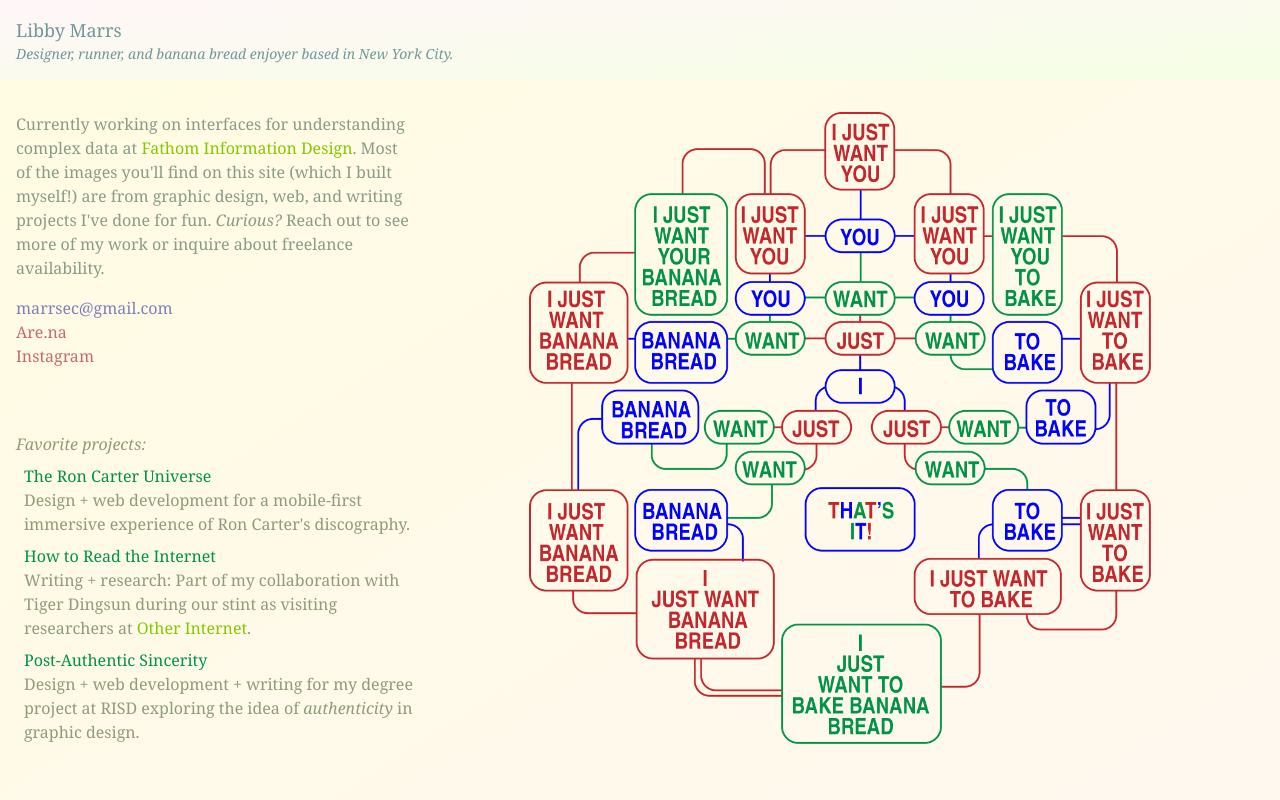
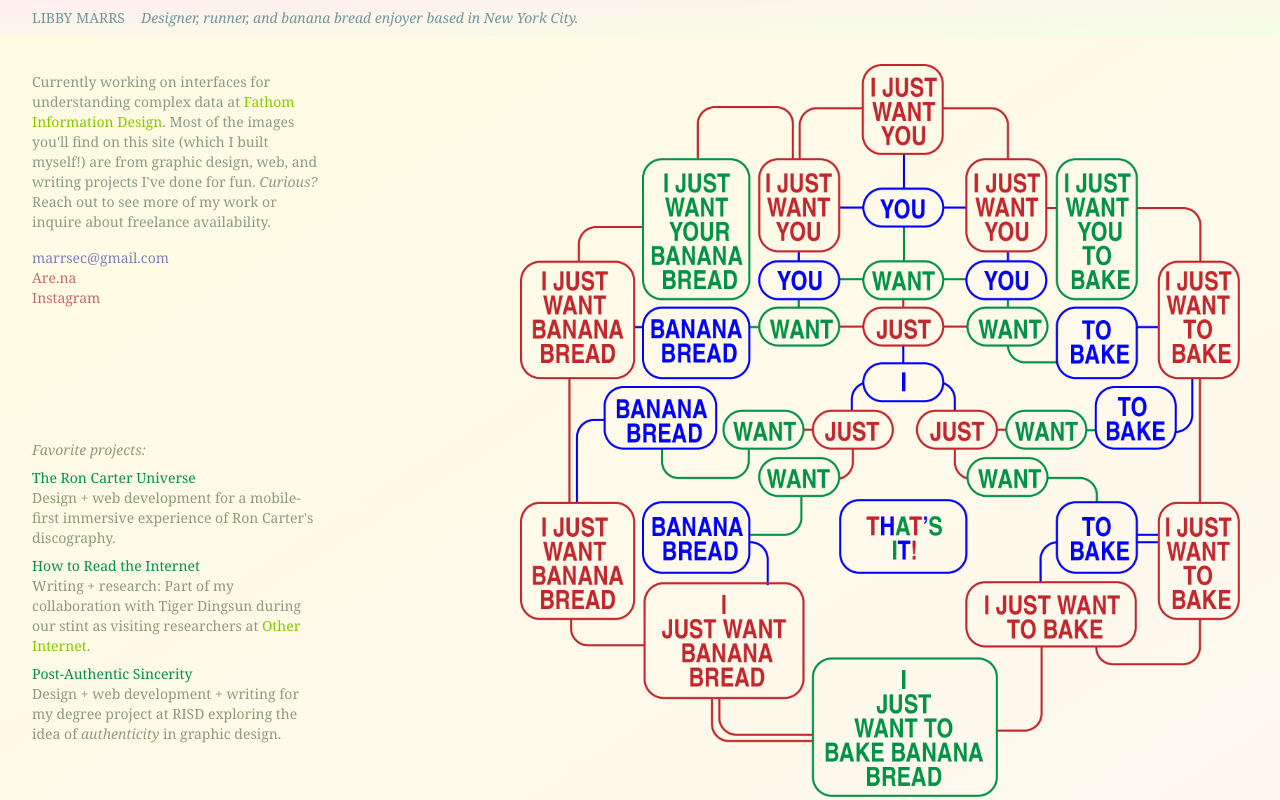
Before and after one commit to emarrs/emarrs.github.io, a SvelteKit app in the folder site-25/: page / in a window 1280 px wide. Built offline with nearby package versions, Linux system fonts and the light colour scheme.

Commit message:
better responsive intro section styling?

```diff
--- a/site-25/src/lib/components/Header.svelte
+++ b/site-25/src/lib/components/Header.svelte
@@ -1,4 +1,4 @@
-<section class="lg:h-20 w-full p-4 fixed top-0 z-100 font-serif text-[#73979b] bg-linear-to-br from-[#fff6f8] to-[#f5ffe4]">
-    <h1 class="text-lg"><a href="#top">Libby Marrs</a> </h1>
+<section class="md:flex gap-4 w-full px-4 md:px-8 py-2 fixed top-0 z-100 font-serif text-[#73979b] bg-linear-to-br from-[#ffefef] to-[#f5ffe4]">
+    <h1 class="text-sm uppercase"><a href="#top">Libby Marrs</a> </h1>
     <h2 class="text-sm italic max-w-2xs sm:max-w-none">Designer, runner, and banana bread enjoyer based in New York City.</h2>
 </section>
--- a/site-25/src/lib/components/Project.svelte
+++ b/site-25/src/lib/components/Project.svelte
@@ -5,7 +5,7 @@
     export let link = "";
 </script>
 
-<section class="h-80 md:h-200 w-full flex bg-transparent overflow-x-scroll overscroll-x-none" id={id}>
+<section class="h-80 md:h-200 w-full pr-4 flex bg-transparent overflow-x-scroll overscroll-x-none" id={id}>
     {#if title}
     <div class="hidden md:block w-60 bg-amber-50 grow-0 shrink-0 h-max sticky left-0 font-serif text-amber-600 p-4 ">
         <h1 class="uppercase text-sm leading-4 mb-2 font-light"> {title} </h1>
--- a/site-25/src/routes/+page.svelte
+++ b/site-25/src/routes/+page.svelte
@@ -10,10 +10,10 @@
     <Header />
 
     <section class="flex h-full">
-        <section class="w-full space-y-4 p-4 overflow-y-scroll scroll-smooth">
+        <section class="w-full space-y-4 p-4 pr-0 pt-8 overflow-y-scroll scroll-smooth">
 
-            <section class="pt-24 flex flex-col-reverse lg:items-start lg:justify-between lg:flex-row xl:h-full mb-20">
-                <div id="top" class="font-serif max-w-100 flex flex-col gap-10 xl:h-full xl:justify-between pb-10 ">
+            <section class="gap-8 flex flex-col-reverse items-center lg:flex-row lg:items-start lg:justify-between lg:h-full lg:max-h-200 mb-20">
+                <div id="top" class="py-10 pr-4 lg:px-4 pb-10 font-serif min-w-60 max-w-120 lg:max-w-80 flex flex-col gap-10 h-full justify-between text-sm">
                     <div>
                         <p class=" text-[#8a9b8a]">Currently working on interfaces for understanding complex data at <a href="https://www.fathom.info/" class="text-[#83c900]">Fathom Information Design</a>. Most of the images you'll find on this site (which I built myself!) are from graphic design, web, and writing projects I've done for fun. <span class="italic">Curious?</span> Reach out to see more of my work or inquire about freelance availability. </p>
                         <ul class="mt-4">
@@ -26,22 +26,22 @@
                     <div class="text-[#8f9b79] space-y-2">
                         <p class="italic font-light">Favorite projects:</p>
                         <ul class="space-y-2">
-                            <li class="ml-2">
+                            <li class="">
                                 <a class="text-[#009246]" href="#ron-carter-universe">The Ron Carter Universe</a>
                                 <p>Design + web development for a mobile-first immersive experience of Ron Carter's discography.</p>
                             </li>
-                            <li class="ml-2">
+                            <li class="">
                                 <a class="text-[#009246]" href="https://otherinter.net/research/lore/how-to-read-the-internet/" target="_blank">How to Read the Internet</a>
                                 <p>Writing + research: Part of my collaboration with Tiger Dingsun during our stint as visiting researchers at <a class="text-[#83c900]" href="https://otherinter.net/" target="_blank">Other Internet</a>.</p>
                             </li>
-                            <li class="ml-2">
+                            <li class="">
                                 <a class="text-[#009246]" href="#post-authentic-sincerity">Post-Authentic Sincerity</a>
                                 <p>Design + web development + writing for my degree project at RISD exploring the idea of <span class="italic">authenticity</span> in graphic design.</p>
                             </li>
                         </ul>
                     </div>
                 </div>
-                <Image src="misc/bananabread.png" cls="p-10 pt-0 w-full max-w-140 m-auto lg:m-0 xl:m-auto xl:max-w-200 xl:w-full xl:mt-0"/>
+                <Image src="misc/bananabread.png" cls="!h-auto lg:h-full pt-20 pr-4 lg:pt-8 m-auto lg:m-0 lg:pr-10 w-full lg:max-w-190"/>
             </section>
 
 
```
